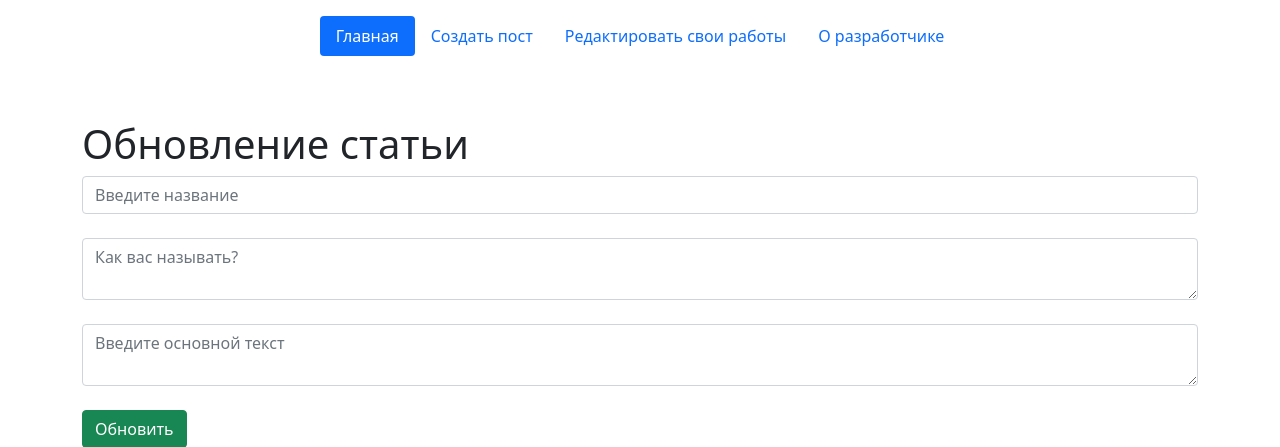
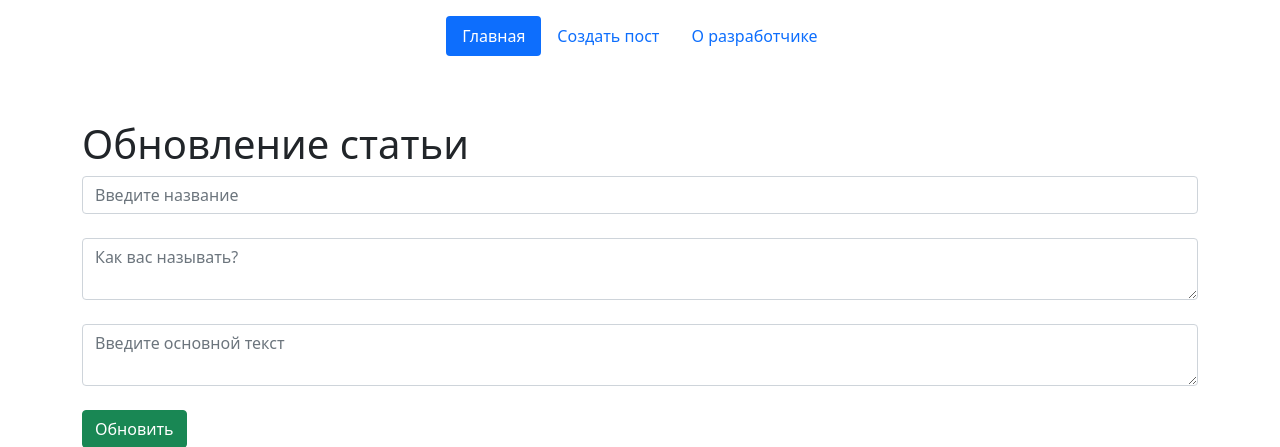
Before and after one commit to shlmvgleb/flaskApp, a Flask app: page /posts/1/update in a window 1280 px wide. Shown: the top 447 px of the page. Run offline with Flask 2, Linux system fonts and the light colour scheme; data that the repository does not hold is empty.

Commit message:
Update post_update.html

```diff
--- a/src/templates/post_update.html
+++ b/src/templates/post_update.html
@@ -8,7 +8,6 @@ Update the Post
     <ul class="nav nav-pills">
         <li class="nav-item"><a href="/" class="nav-link active" aria-current="page">Главная</a></li>
         <li class="nav-item"><a href="/create-article" class="nav-link">Создать пост</a></li>
-        <li class="nav-item"><a href="#" class="nav-link">Редактировать свои работы</a></li>
         <li class="nav-item"><a href="#" class="nav-link">О разработчике</a></li>
       </ul>
     </header>
```
